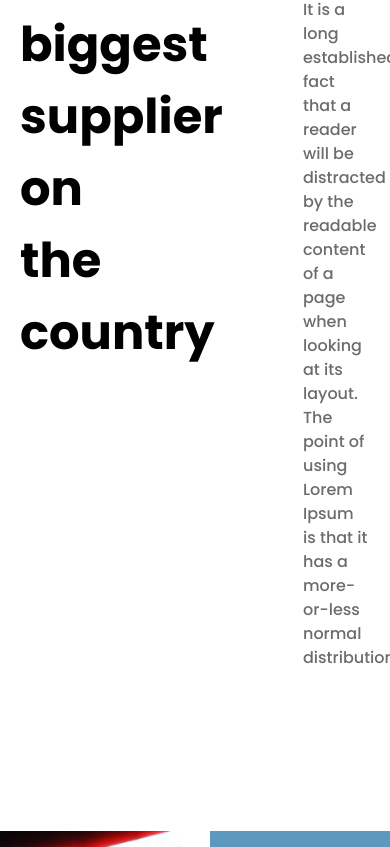
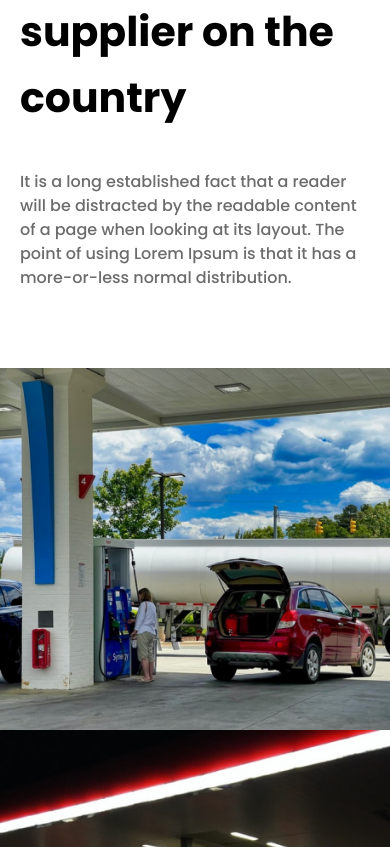
Before and after one commit to nabilislam11/petrol-project, a React (Vite) app: page / in a window 390 px wide. Shown: the part 537-1384 px from the top of the page. Built offline with nearby package versions, Linux system fonts and the light colour scheme.

Commit message:
welcome responsibe

```diff
--- a/src/components/Navbar/Navbar.jsx
+++ b/src/components/Navbar/Navbar.jsx
@@ -28,8 +28,8 @@ const Navbar = () => {
                         </div>
 
                         {show && (
-                            <>      <div className="flex w-[50%] ">
-                                <ul className='  md:flex justify-end gap-[47px] font-semibold font-primary text-[16px] text-white '>
+                            <>      <div className=" flex md:w-[50%] ">
+                                <ul className='  md:flex justify-end gap-[47px]  font-semibold font-primary text-[16px] text-white '>
                                     <li className='pt-1' ><a   href="">Home</a> </li>
                                     <li className='pt-1'><a href="#about">About</a> </li>
                                     <li className='pt-1'><a href="">Services</a> </li>
--- a/src/components/Slider/Slider.jsx
+++ b/src/components/Slider/Slider.jsx
@@ -8,7 +8,7 @@ import slider4 from '../../assets/slider4.png'
 
 const Slider = () => {
   return (
-    <><div className="flex justify-center gap-[30px] overflow-hidden ">
+    <><div className=" md:flex justify-center gap-[30px] overflow-hidden ">
         <img src={slider1} alt="" />
         <img src={slider2} alt="" />
         <img src={slider3} alt="" />
--- a/src/components/Welcome/Welcome.jsx
+++ b/src/components/Welcome/Welcome.jsx
@@ -5,14 +5,14 @@ const Welcome = () => {
     return (
         <>
             <Container>
-                <div className="pt-[78px] pb-[100px] flex ">
+                <div className=" pt-[74px] md:pt-[78px] pb-[39px] md:pb-[100px] md:flex ">
 
-                    <div className="w-[30%]">
-                        <h1 className='font-bold font-primary text-[48px] leading-[72px] text-black '>The biggest
+                    <div className=" md:w-[30%]">
+                        <h1 className='  font-bold font-primary text-[41px] md:text-[48px] leading-[66px]  md:leading-[72px] text-black '>The biggest
                             supplier on
                             the country</h1>
                     </div>
-                    <div className="w-[70%] font-medium  font-primary text-[16px] text-[#6C6C6C] py-[61px] pl-[178px] "><p>It is a long established fact that a reader will be distracted by the readable content of a page when looking at its layout. The point of using Lorem Ipsum is that it has a more-or-less normal distribution.
+                    <div className=" md:w-[70%] font-medium  font-primary text-[16px] text-[#6C6C6C] py-[39px] md:py-[61px] md:pl-[178px] "><p>It is a long established fact that a reader will be distracted by the readable content of a page when looking at its layout. The point of using Lorem Ipsum is that it has a more-or-less normal distribution.
                         </p>
                         </div>
                 </div>
```
